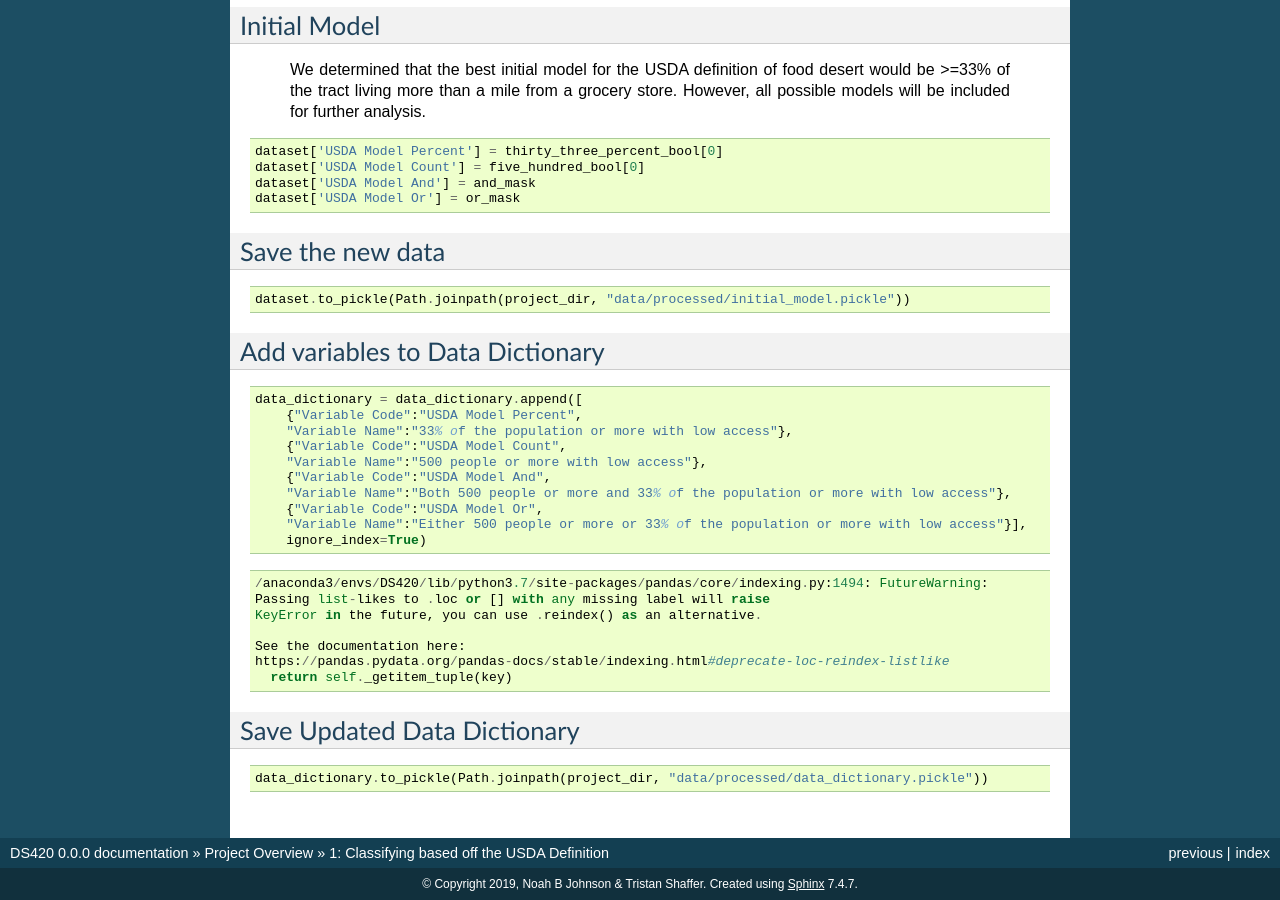
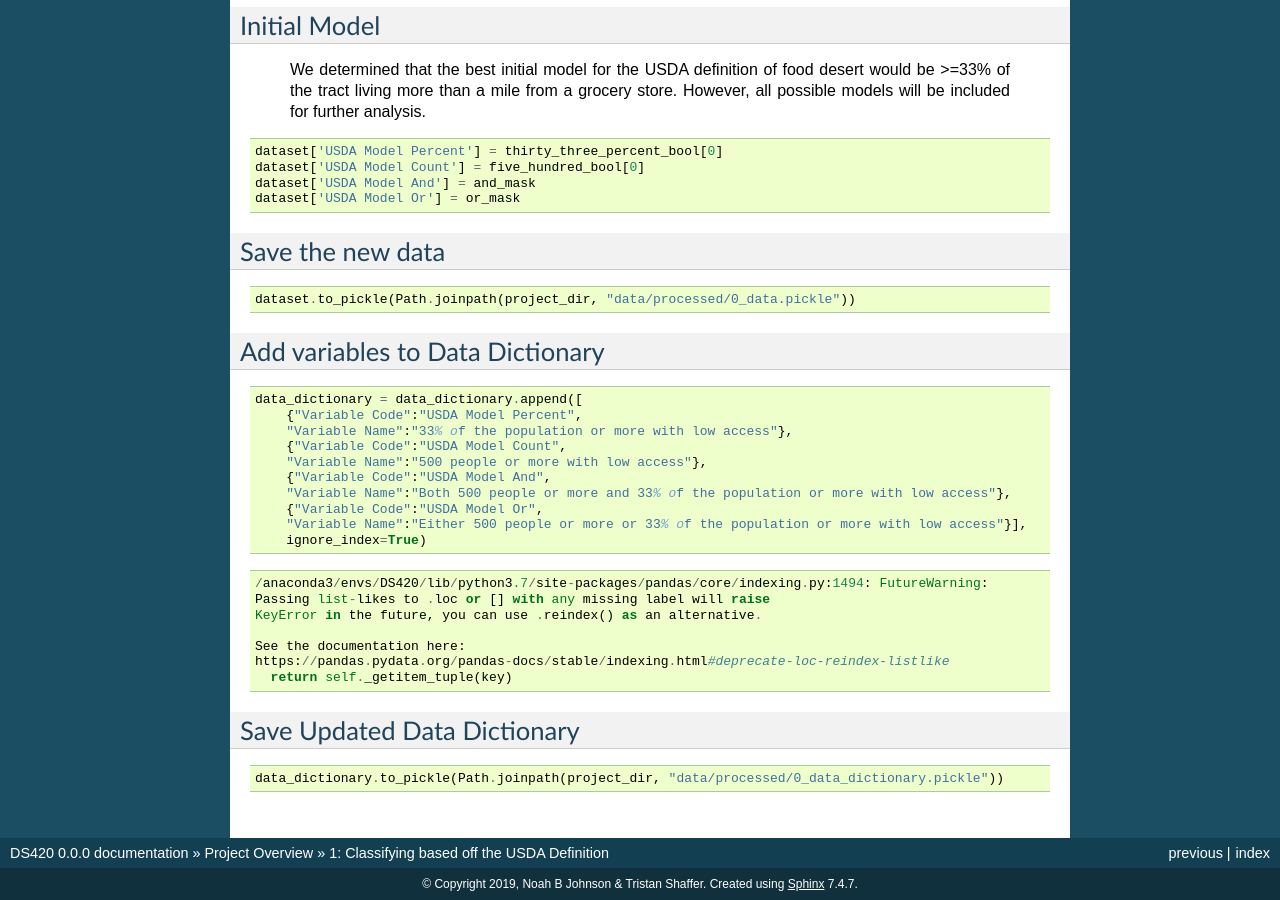
Before and after one commit to noahbjohnson/DS420, a Sphinx documentation site: the page built from docs/notebooks/0.rst, in a window 1280 px wide and 900 px high, scrolled down 1545 px. Built offline with Sphinx 7.4.7, drawn with Linux system fonts in a browser that asks for light colours.

Commit message:
notebook 1

```diff
--- a/docs/notebooks/0.rst
+++ b/docs/notebooks/0.rst
@@ -126,7 +126,7 @@ Save the new data
 
 .. code:: ipython3
 
-    dataset.to_pickle(Path.joinpath(project_dir, "data/processed/initial_model.pickle"))
+    dataset.to_pickle(Path.joinpath(project_dir, "data/processed/0_data.pickle"))
 
 Add variables to Data Dictionary
 --------------------------------
@@ -161,4 +161,4 @@ Save Updated Data Dictionary
 
 .. code:: ipython3
 
-    data_dictionary.to_pickle(Path.joinpath(project_dir, "data/processed/data_dictionary.pickle"))
+    data_dictionary.to_pickle(Path.joinpath(project_dir, "data/processed/0_data_dictionary.pickle"))
--- a/requirements.txt
+++ b/requirements.txt
@@ -14,3 +14,4 @@ Sphinx
 nbsphinx
 notebook
 jupyter_contrib_nbextensions
+pandas-profiling
```
Also changed, not shown: 3 other files.
